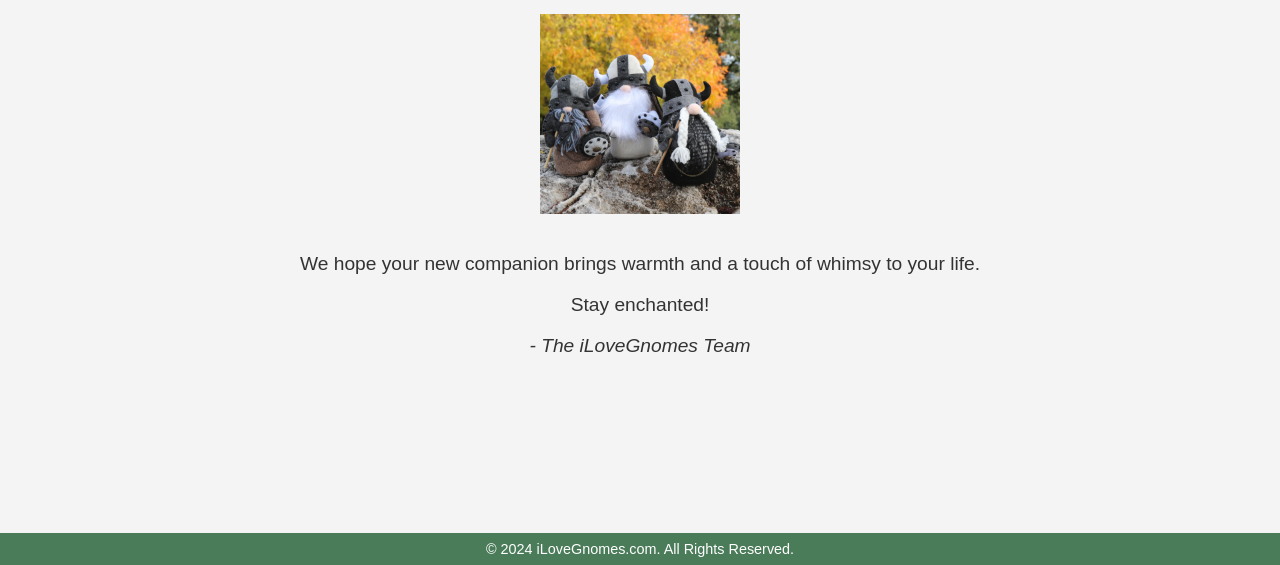
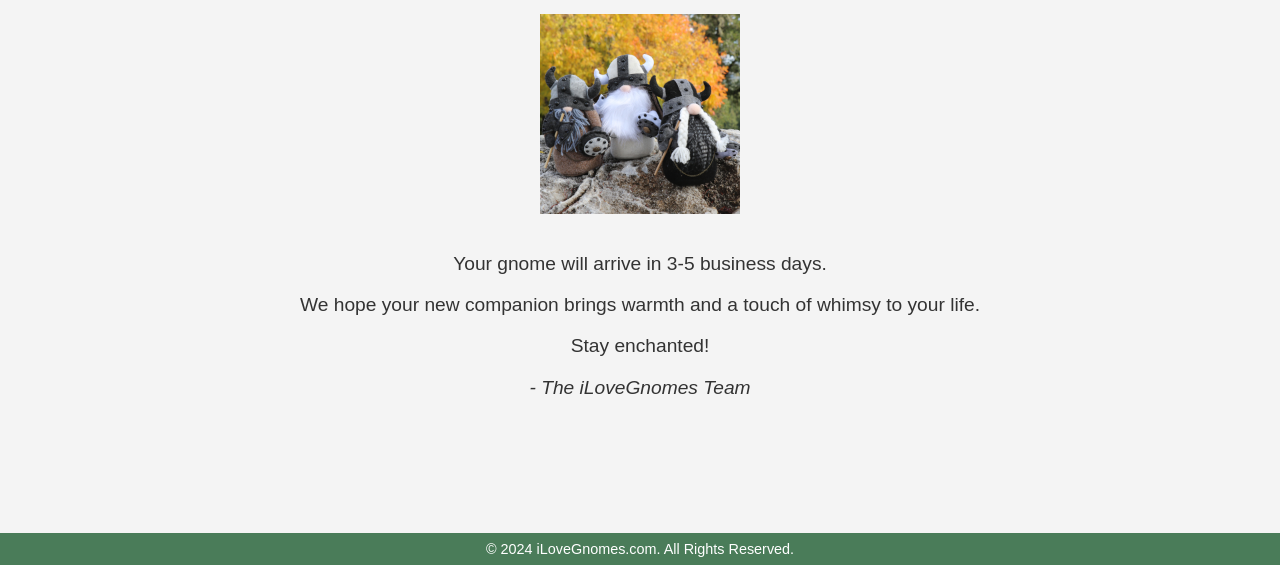
Before and after one commit to stuartervine/ilovegnomes, a plain HTML site: page docs/thankyou.html in a window 1280 px wide. Shown: the part 235-800 px from the top of the page. Drawn offline with Linux system fonts and the light colour scheme.

Commit message:
Updating text in thankyou page

```diff
--- a/docs/thankyou.html
+++ b/docs/thankyou.html
@@ -72,6 +72,7 @@
     <h2>Welcome Your New Viking Gnome Companion!</h2>
     <p>Thank you for your purchase from <strong>iLoveGnomes</strong>. Your new Viking gnome is ready to bring joy and adventure to your home.</p>
     <img src="imgs/bundle-small.jpg" alt="Happy Gnome">
+    <p>Your gnome will arrive in 3-5 business days.</p>
     <p>We hope your new companion brings warmth and a touch of whimsy to your life.</p>
     <p>Stay enchanted!</p>
     <p><em>- The iLoveGnomes Team</em></p>
```
